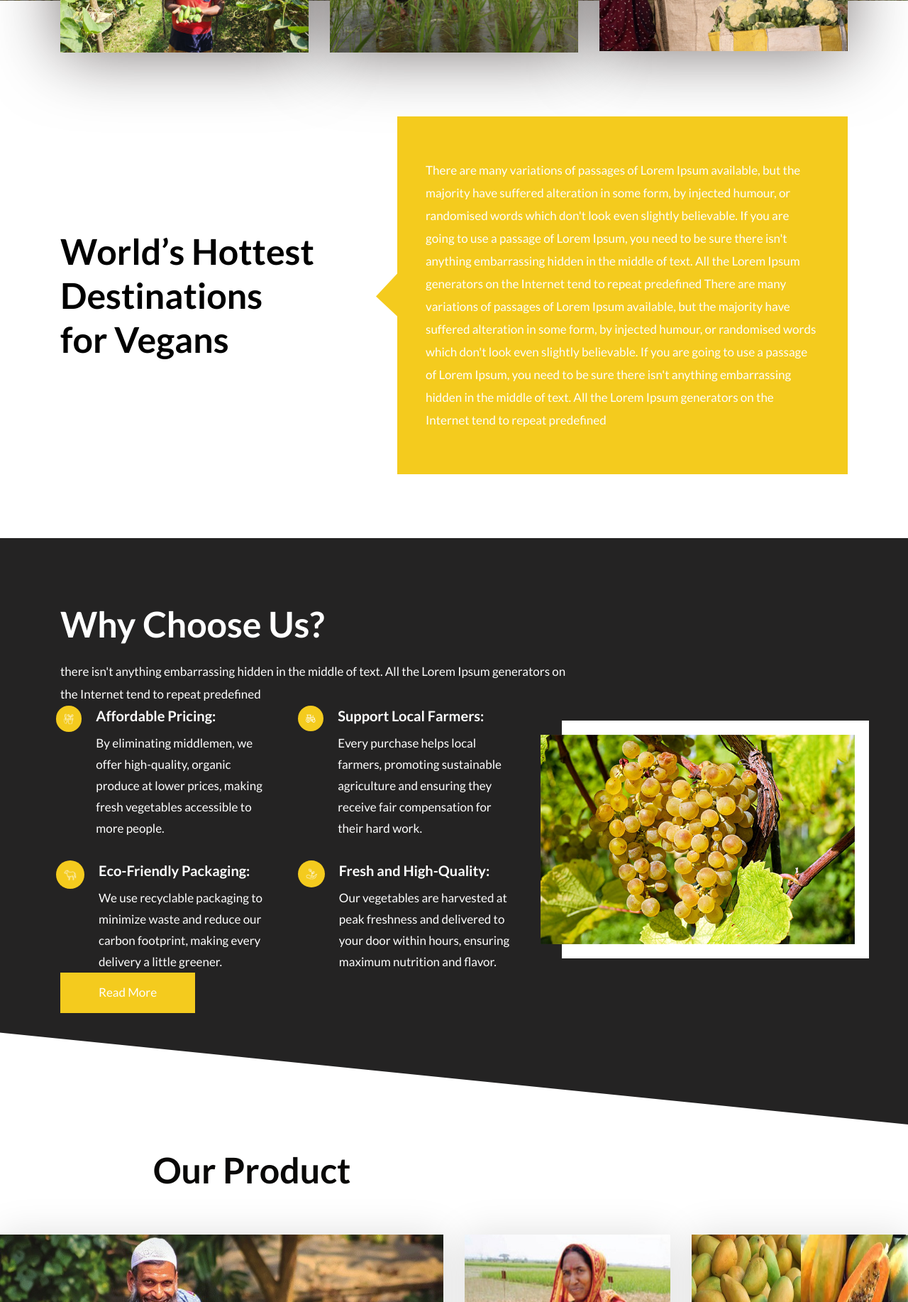
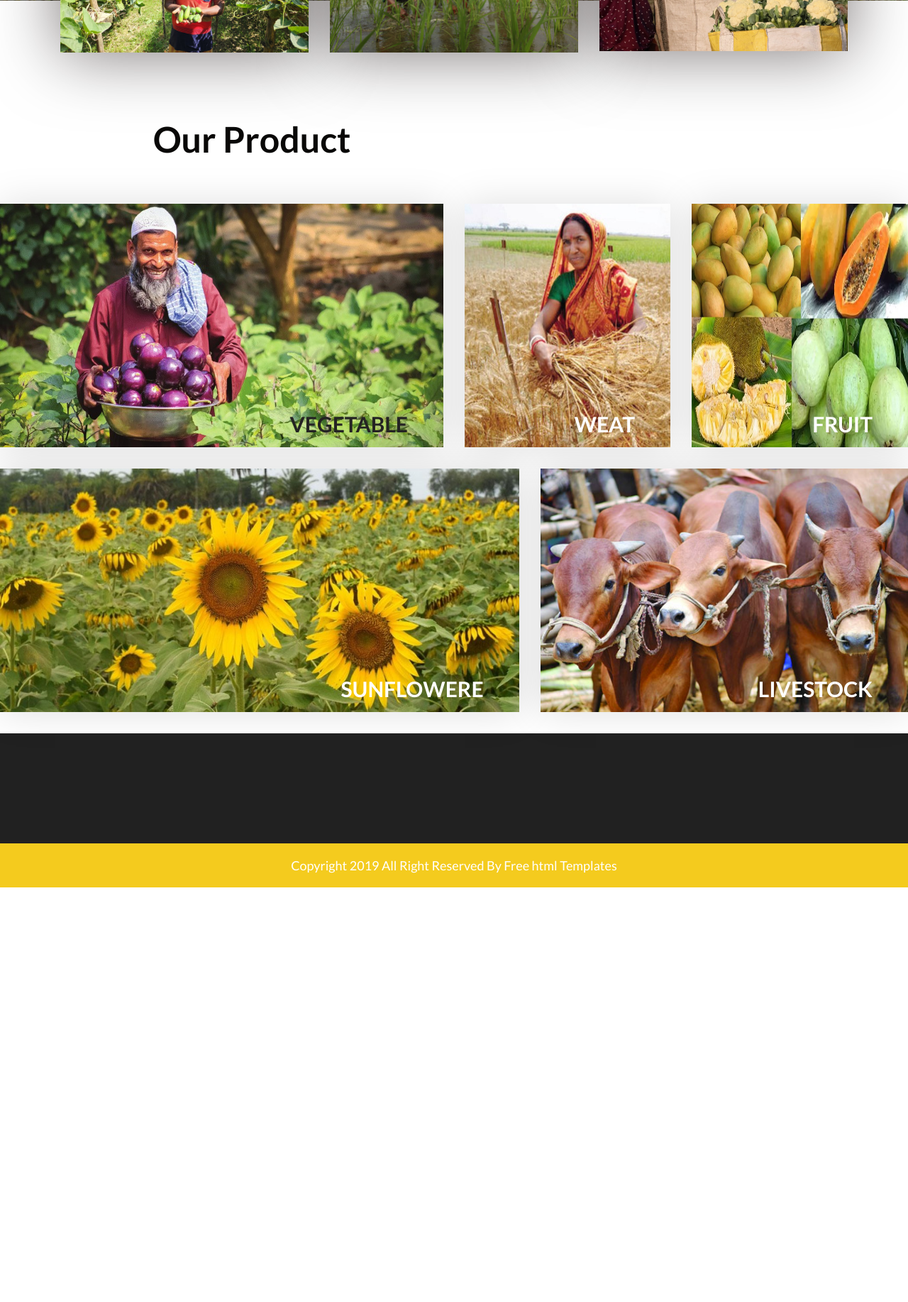
Before and after one commit to surrey-soft/FarmersGoods-DBMS, a PHP site: page / in a window 1280 px wide. Shown: the part 990-2824 px from the top of the page at 71% size. After the commit the page ends 2240 px from the top, so only its background shows below. Run offline with PHP 8.4, Linux system fonts and the light colour scheme; some libraries are stand-ins or nearby versions.

Commit message:
unnecessary data remove

```diff
--- a/index.php
+++ b/index.php
@@ -125,14 +125,14 @@
             <div class="row d_flex">
                <div class="col-md-5">
                   <div class="titlepage">
-                     <h2>World’s Hottest Destinations <br>for Vegans</h2>
+                     <!-- <h2>World’s Hottest Destinations <br>for Vegans</h2> -->
                   </div>
                </div>
-               <div class="col-md-7">
+               <!-- <div class="col-md-7">
                   <div class="hottest_box">
                      <p>There are many variations of passages of Lorem Ipsum available, but the majority have suffered alteration in some form, by injected humour, or randomised words which don't look even slightly believable. If you are going to use a passage of Lorem Ipsum, you need to be sure there isn't anything embarrassing hidden in the middle of text. All the Lorem Ipsum generators on the Internet tend to repeat predefined There are many variations of passages of Lorem Ipsum available, but the majority have suffered alteration in some form, by injected humour, or randomised words which don't look even slightly believable. If you are going to use a passage of Lorem Ipsum, you need to be sure there isn't anything embarrassing hidden in the middle of text. All the Lorem Ipsum generators on the Internet tend to repeat predefined </p>
                   </div>
-               </div>
+               </div> -->
             </div>
          </div>
       </div>
@@ -140,7 +140,7 @@
       </div>
       <!-- end hottest -->
       <!-- choose  section -->
-      <div class="choose ">
+      <!-- <div class="choose ">
          <div class="container">
             <div class="row">
                <div class="col-md-8">
@@ -210,7 +210,7 @@
             </div>
          </div>
       </div>
-      </div>
+      </div> -->
       <!-- end choose  section -->
       <!-- product  section -->
       <div class="product">
@@ -260,7 +260,7 @@
       </div>
       <!-- end product  section -->
       <!-- about -->
-      <div class="about">
+      <!-- <div class="about">
          <div class="container">
             <div class="row">
                <div class="col-md-12">
@@ -336,13 +336,13 @@
                </div>
             </div>
          </div>
-      </div>
+      </div> -->
       <!-- end about -->
       </div>
       <!--  footer -->
       <footer id="contact">
          <div class="footer">
-            <div class="container">
+            <!-- <div class="container">
                <div class="row">
                   <div class="col-md-4">
                      <div class="titlepage">
@@ -413,7 +413,7 @@
                      </form>
                   </div>
                </div>
-            </div>
+            </div> -->
             <div class="copyright">
                <div class="container">
                   <div class="row">
```
